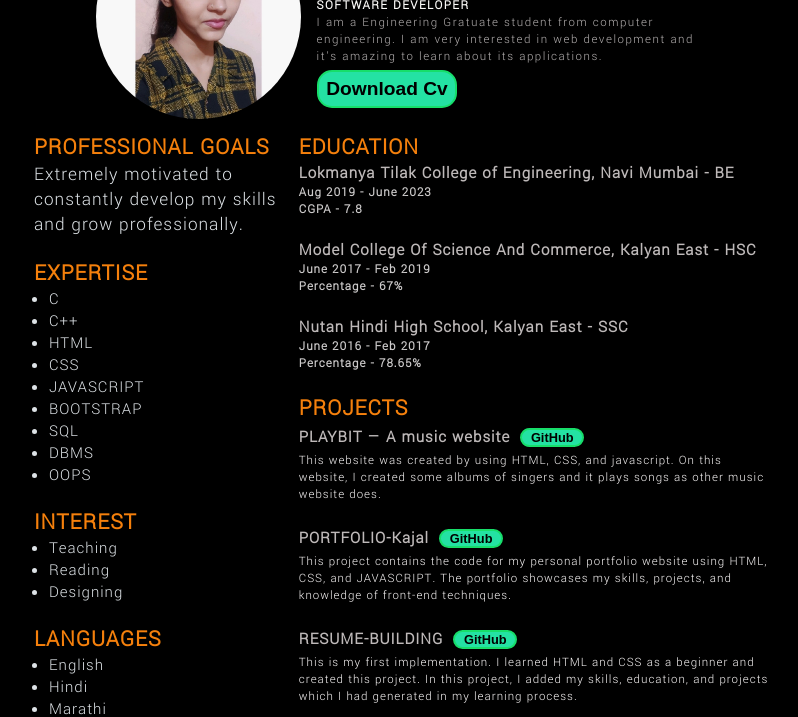
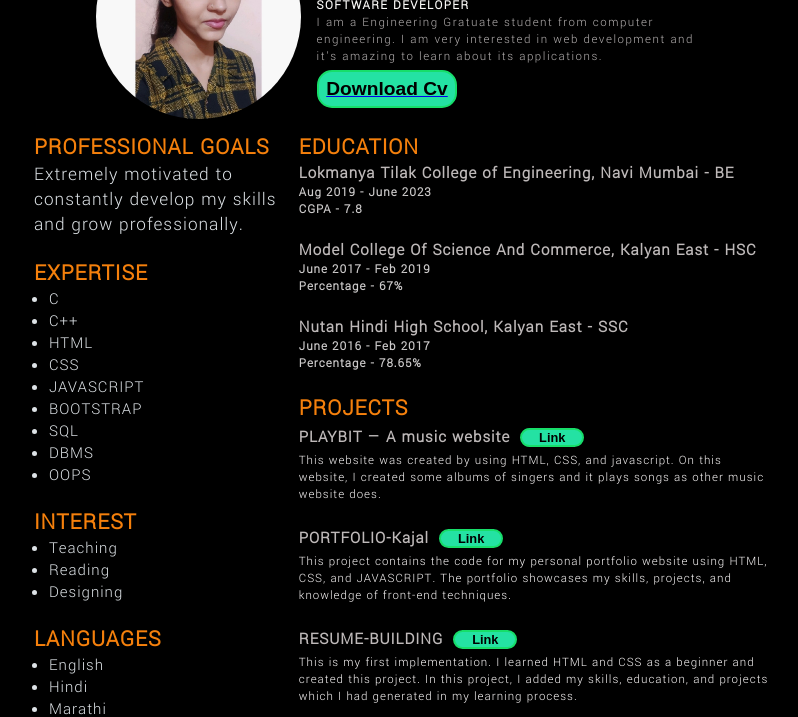
Before and after one commit to singhkajal9372/Resume, a plain HTML site: page index.html in a window 1280 px wide. Shown: the part 106-823 px from the top of the page, without its empty margins (237-1035 px from the left). Drawn offline with Linux system fonts and the light colour scheme; a web font is replaced by a local one.

Commit message:
Update index.html

```diff
--- a/index.html
+++ b/index.html
@@ -20,7 +20,7 @@
                 <div class="text">I am a Engineering Gratuate student from computer engineering. I am very interested in
                     web
                     development and it's amazing to learn about its applications.</div>
-                <button>Download Cv</button>
+                <a href="https://drive.google.com/file/d/1A6HlIb4ajXA-PyoabE5n-8IvJpWcreAm/view?usp=drive_link" target="_blank"><button>Download Cv</button></a>
             </div>
         </section>
 
@@ -84,17 +84,17 @@
                 <br>
                 <div class="project">
                     <h3>Projects </h3>
-                    <h5>PLAYBIT — A music website <button>GitHub</button></h5>
+                    <h5>PLAYBIT — A music website <a href="https://singhkajal9372.github.io/MusicWeb.github.io/" target="_blank"><button>Link</button></h5></a>
                     <p>This website was created by using HTML, CSS, and
                         javascript. On this website, I created some albums of
                         singers and it plays songs as other music website does.</p>
                     <br>
-                    <h5>PORTFOLIO-Kajal <button>GitHub</button></h5>
+                    <h5>PORTFOLIO-Kajal <a href="https://singhkajal9372.github.io/Portfolio.github.io/" target="_blank"><button>Link</button></h5></a>
                     <p>This project contains the code for my personal portfolio website using HTML, CSS, and JAVASCRIPT. The portfolio showcases my skills, projects, and knowledge of front-end techniques.
 
                     </p>
                     <br>
-                    <h5>RESUME-BUILDING <button>GitHub</button></h5>
+                    <h5>RESUME-BUILDING <a href="https://singhkajal9372.github.io/Resume/" target="_blank"><button>Link</button></h5></a>
                     <p>This is my first implementation. I learned HTML and CSS as a beginner and created this project.
                         In this project, I added my skills, education, and projects which I had generated in my learning
                         process.</p>
```
